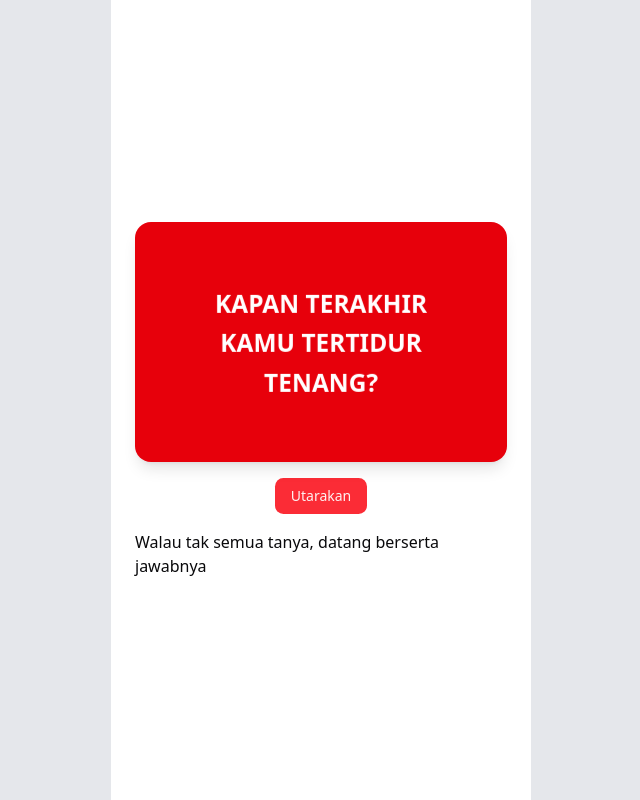
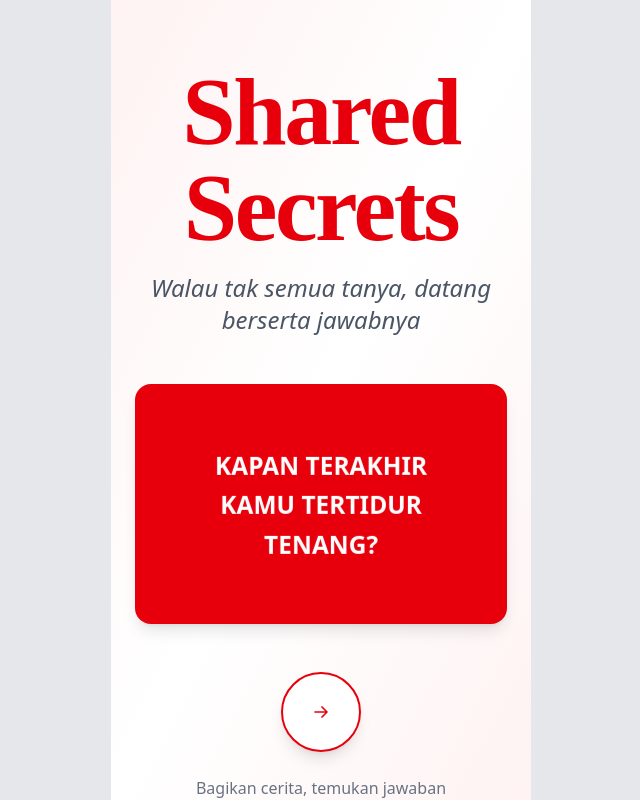
Before and after one commit to bismastr/shared-secrets-fe, a React (Vite) app: page / in a window 1280 px wide. Shown: the whole page, without its empty margins (319-959 px from the left). Built offline with nearby package versions, Linux system fonts and the light colour scheme; no server answers.

Commit message:
feat: revamp design

```diff
--- a/src/components/MessageBubble.tsx
+++ b/src/components/MessageBubble.tsx
@@ -21,35 +21,44 @@ export const MessageBubble: React.FC<MessageBubbleProps> = ({
     onReactionClick
 }) => {
     return (
-        <div className="relative bg-blue-500 text-white rounded-[1.25rem] px-4 py-[10px] max-w-[80%] shadow-sm">
-            <div
-                className="absolute -left-[8px] bottom-[8px] w-4 h-4 overflow-hidden"
-                aria-hidden="true"
-            >
-                <div className="absolute w-4 h-4 bg-blue-500 rotate-45 transform origin-bottom-right"></div>
+        <div className="flex flex-col items-start mb-4 max-w-[85%]">
+            {/* Message Bubble */}
+            <div className="relative bg-white border-2 border-red-600 rounded-3xl rounded-bl-md px-5 py-3 shadow-md">
+                <p className="text-gray-800 text-[15px] leading-relaxed break-words">
+                    {text}
+                </p>
             </div>
 
-            <span className="block text-[15px] font-normal leading-[22px]">{text}</span>
-
-            <div className="flex flex-wrap gap-1.5 mt-1.5 justify-end">
+            {/* Reactions Container */}
+            <div className="flex flex-wrap gap-2 mt-2 ml-2 items-center">
                 {voteCounts && voteCounts.length > 0 &&
                     voteCounts.map((vote) => (
-                        <ReactionBadge key={vote.emoticon} emoticon={vote.emoticon} count={vote.count} onReactionClick={onReactionClick} />
+                        <ReactionBadge
+                            key={vote.emoticon}
+                            emoticon={vote.emoticon}
+                            count={vote.count}
+                            onReactionClick={onReactionClick}
+                        />
                     ))
                 }
+
+                {/* Add Reaction Button */}
                 <button
-                    className="flex items-center justify-center text-xs bg-black/10 backdrop-blur-sm rounded-full px-1.5 focus:outline-none focus:ring-2 hover:bg-blue-300 focus:ring-blue-400 cursor-pointer"
+                    className="flex items-center justify-center text-xs bg-red-50 border border-red-200 rounded-full px-2 py-0.5 hover:bg-red-100 transition-all duration-200 focus:outline-none focus:ring-2 focus:ring-red-400 cursor-pointer"
                     tabIndex={0}
                     aria-label="Open reaction picker"
                     onClick={onOpenPicker}
                 >
-                    <div aria-hidden="true">+</div>
+                    <span className="text-red-500 font-medium text-sm">
+                        +
+                    </span>
                 </button>
             </div>
 
+            {/* Reaction Popup */}
             {isPickerOpen && (
                 <div
-                    className="absolute top-0 left-1/2 -translate-x-1/2 -translate-y-full z-10"
+                    className="absolute left-0 mt-2 z-20"
                     role="dialog"
                     aria-modal="true"
                 >
--- a/src/components/ReactionBadge.tsx
+++ b/src/components/ReactionBadge.tsx
@@ -5,19 +5,25 @@ type ReactionBadgeProps = {
 };
 
 export const ReactionBadge: React.FC<ReactionBadgeProps> = ({ emoticon, count, onReactionClick }) => {
+    const handleKeyDown = (event: React.KeyboardEvent<HTMLDivElement>) => {
+        if (event.key === "Enter" || event.key === " ") {
+            event.preventDefault();
+            onReactionClick(emoticon);
+        }
+    };
 
     return (
         <div
             className="cursor-pointer"
             role="button"
             onClick={() => onReactionClick(emoticon)}
-            tabIndex={0}>
-            <div
-                className="flex items-center text-xs bg-black/10 backdrop-blur-sm rounded-full px-1.5 py-0.5 hover:bg-blue-300 active:bg-blue-400"
-                aria-label={`${emoticon} ${count}`}
-            >
-                <div className="mr-1">{emoticon}</div>
-                <div className="font-medium">{count}</div>
+            onKeyDown={handleKeyDown}
+            tabIndex={0}
+            aria-label={`React with ${emoticon}, ${count} reactions`}
+        >
+            <div className="flex items-center gap-1 text-xs bg-red-50 border border-red-200 rounded-full px-2 py-0.5 hover:bg-red-100 active:bg-red-150 transition-all duration-200">
+                <span className="text-sm">{emoticon}</span>
+                <span className="font-medium text-red-500 text-[11px]">{count}</span>
             </div>
         </div>
     );
--- a/src/pages/CardPage.tsx
+++ b/src/pages/CardPage.tsx
@@ -1,15 +1,15 @@
-import { AnswerForm } from "@/components/AnswerForm";
 import { GroupChat } from "@/components/GroupChat";
 import { QuestionCard } from "@/components/QuestionCard";
 import { getAnswerByCardId, submitAnswer, submitVote, type SubmitAnswerRequest } from "@/service/cardService";
 import type { Answer } from "@/types/chat";
 import { useEffect, useState } from "react";
-import { useLocation, useParams } from "react-router-dom";
+import { useLocation, useParams, useNavigate } from "react-router-dom";
 
 interface LocationState {
     question: string;
 }
 export const CardPage: React.FC = () => {
+    const navigate = useNavigate();
     const { cardId } = useParams<{ cardId: string }>();
     const [answers, setAnswers] = useState<Answer[]>([]);
     const [inputValue, setInputValue] = useState("");
@@ -17,6 +17,10 @@ export const CardPage: React.FC = () => {
     const location = useLocation();
     const state = location.state as LocationState;
     const question = state?.question || "";
+
+    const handleBack = () => {
+        navigate(-1);
+    };
 
     const fetchAnswers = async () => {
         try {
@@ -88,15 +92,59 @@ export const CardPage: React.FC = () => {
     }, [cardId]);
 
     return (
-        <div className="relative">
-            <div className="pb-20">
-                <QuestionCard question={question} className="mb-4" />
-                <GroupChat answers={answers} onVote={handleVote} />
-                <AnswerForm
-                    inputValue={inputValue}
-                    onInputChange={(event) => setInputValue(event.target.value)}
-                    onSubmit={handleSubmit}
-                />
+        <div className="min-h-screen bg-gradient-to-br from-red-50 via-white to-red-50 flex flex-col">
+            {/* Back Button */}
+            <div className="px-4 py-4">
+                <button
+                    onClick={handleBack}
+                    className="flex items-center gap-2 text-red-600 hover:text-red-700 transition-colors duration-200"
+                    aria-label="Go back"
+                >
+                    <svg
+                        xmlns="http://www.w3.org/2000/svg"
+                        fill="none"
+                        viewBox="0 0 24 24"
+                        strokeWidth={2}
+                        stroke="currentColor"
+                        className="w-6 h-6"
+                    >
+                        <path strokeLinecap="round" strokeLinejoin="round" d="M10.5 19.5L3 12m0 0l7.5-7.5M3 12h18" />
+                    </svg>
+                    <span className="font-medium">Kembali</span>
+                </button>
+            </div>
+
+            {/* Question Card Section */}
+            <div className="px-4 mb-6">
+                <QuestionCard question={question} className="w-full max-w-4xl mx-auto" />
+            </div>
+
+            {/* Answers Section */}
+            <div className="flex-1 px-4 pb-32 overflow-y-auto">
+                <div className="max-w-4xl mx-auto">
+                    <GroupChat answers={answers} onVote={handleVote} />
+                </div>
+            </div>
+
+            {/* Answer Input - Fixed at Bottom */}
+            <div className="fixed bottom-0 left-0 right-0 bg-white border-t-2 border-red-600 shadow-2xl">
+                <div className="max-w-4xl mx-auto px-4 py-4">
+                    <form onSubmit={handleSubmit} className="flex gap-3">
+                        <input
+                            type="text"
+                            value={inputValue}
+                            onChange={(event) => setInputValue(event.target.value)}
+                            placeholder="Tulis jawabanmu di sini..."
+                            className="flex-1 px-4 py-3 border-2 border-red-600 rounded-2xl focus:outline-none focus:ring-2 focus:ring-red-500 focus:border-transparent text-gray-800 placeholder-gray-400"
+                        />
+                        <button
+                            type="submit"
+                            className="bg-red-600 hover:bg-red-700 text-white px-6 py-3 rounded-2xl font-semibold transition-all duration-300 hover:scale-105 shadow-lg"
+                        >
+                            Kirim
+                        </button>
+                    </form>
+                </div>
             </div>
         </div>
     );
--- a/src/pages/HomePage.tsx
+++ b/src/pages/HomePage.tsx
@@ -8,15 +8,65 @@ const HomePage = () => {
 
     const handleRedirect = () => {
         navigate('/cards');
-    }
+    };
 
     return (
-        <div className="flex flex-col items-center justify-center gap-4 p-6 h-full">
-            <QuestionCard question="KAPAN TERAKHIR KAMU TERTIDUR TENANG?" className=" w-full" />
-            <Button variant="default" className="" onClick={handleRedirect}>Utarakan</Button>
-            <div>Walau tak semua tanya, datang berserta jawabnya</div>
+        <div className="min-h-screen bg-gradient-to-br from-red-50 via-white to-red-50 flex flex-col">
+            {/* Hero Section */}
+            <div className="flex-1 flex flex-col items-center justify-center px-6 py-16 max-w-5xl mx-auto w-full gap-12">
+
+                {/* Header */}
+                <div className="text-center space-y-4">
+                    <h1 className="text-6xl md:text-7xl lg:text-8xl font-bold text-red-600 tracking-tight" style={{ fontFamily: 'cursive' }}>
+                        Shared Secrets
+                    </h1>
+                    <p className="text-xl md:text-2xl text-gray-600 italic font-light max-w-2xl mx-auto">
+                        Walau tak semua tanya, datang berserta jawabnya
+                    </p>
+                </div>
+
+                {/* Featured Question Card */}
+                <div className="w-full max-w-3xl">
+                    <QuestionCard
+                        question="KAPAN TERAKHIR KAMU TERTIDUR TENANG?"
+                        className="w-full"
+                    />
+                </div>
+
+                {/* Call to Action */}
+                <div className="text-center space-y-6">
+                    <div className="flex flex-col items-center gap-4">
+                        <Button
+                            variant="default"
+                            className="bg-white hover:bg-red-50 text-red-600 border-2 border-red-600 w-20 h-20 rounded-full shadow-lg hover:shadow-xl transition-all duration-300 hover:scale-110 flex items-center justify-center p-0"
+                            onClick={handleRedirect}
+                            aria-label="Go to questions"
+                        >
+                            <svg
+                                xmlns="http://www.w3.org/2000/svg"
+                                fill="none"
+                                viewBox="0 0 24 24"
+                                strokeWidth={2.5}
+                                stroke="currentColor"
+                                className="w-7 h-7"
+                            >
+                                <path strokeLinecap="round" strokeLinejoin="round" d="M13.5 4.5L21 12m0 0l-7.5 7.5M21 12H3" />
+                            </svg>
+                        </Button>
+                    </div>
+                    <p className="text-base text-gray-500">
+                        Bagikan cerita, temukan jawaban
+                    </p>
+                </div>
+
+            </div>
+
+            {/* Footer */}
+            <footer className="py-8 text-center text-sm text-gray-400">
+                <p>Tempat berbagi rahasia dan menemukan jawaban bersama</p>
+            </footer>
         </div>
     );
 };
 
-export default HomePage
+export default HomePage;
```
